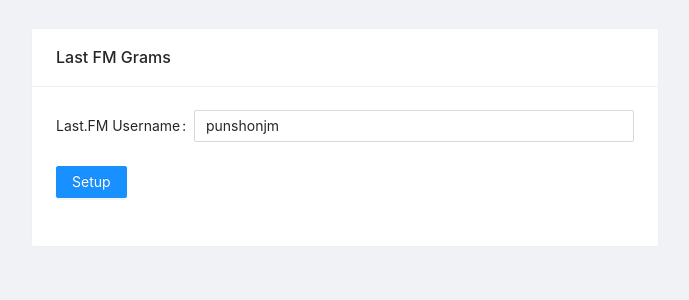
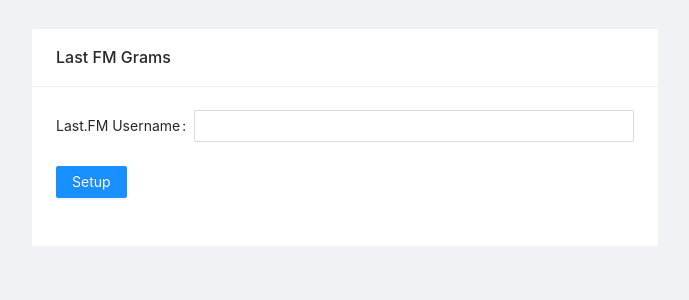
Before and after one commit to punshonjm/last-fm-grams, a React (Create React App) app: page / in a window 1280 px wide. Shown: the top 300 px of the page, without its empty margins (295-984 px from the left). Built offline with nearby package versions, Linux system fonts and the light colour scheme; no server answers.

Commit message:
adding homepage, removing my username as default

```diff
--- a/package.json
+++ b/package.json
@@ -2,6 +2,7 @@
   "name": "last-fm-grams",
   "version": "0.1.0",
   "private": true,
+  "homepage": "https://punshonjm.github.io/last-fm-grams/",
   "dependencies": {
     "@ant-design/icons": "^4.0.6",
     "@testing-library/jest-dom": "^4.2.4",
--- a/src/App.js
+++ b/src/App.js
@@ -9,7 +9,7 @@
 import { AppContextProvider, useAppContext } from './components/MainApp/appContext';
 
 function App() {
-  const [setupUser, setSetupUser] = React.useState('punshonjm');
+  const [setupUser, setSetupUser] = React.useState('');
   const { user, setUser } = useAppContext();
 
   const getUserDetails = async () => {
```
